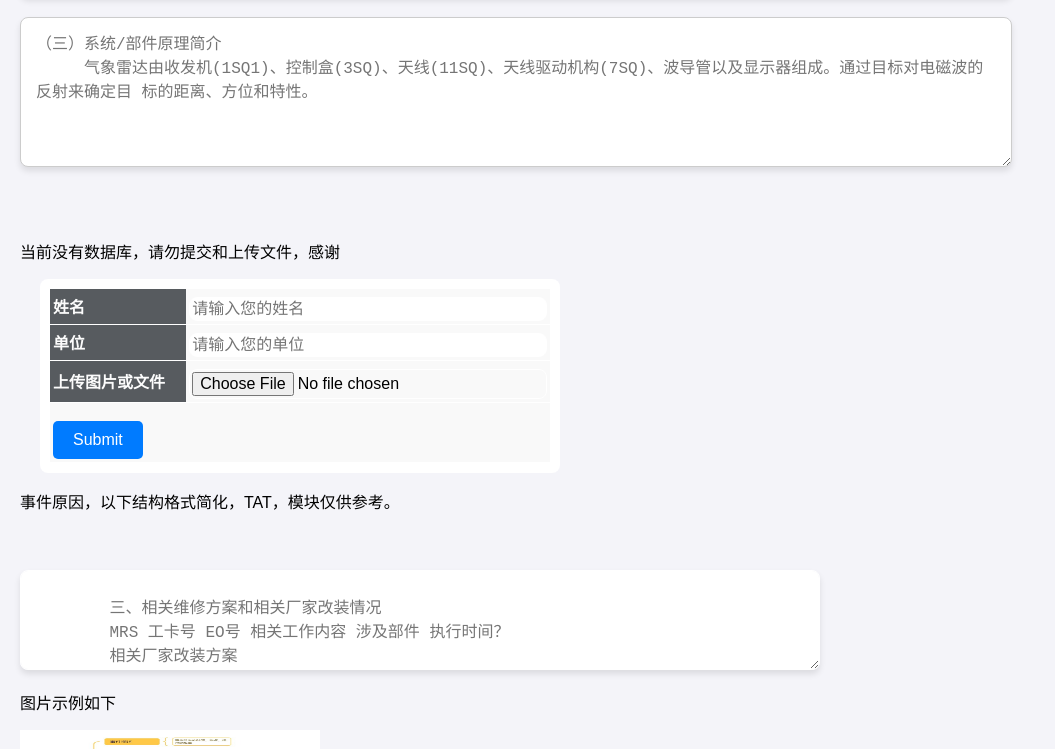
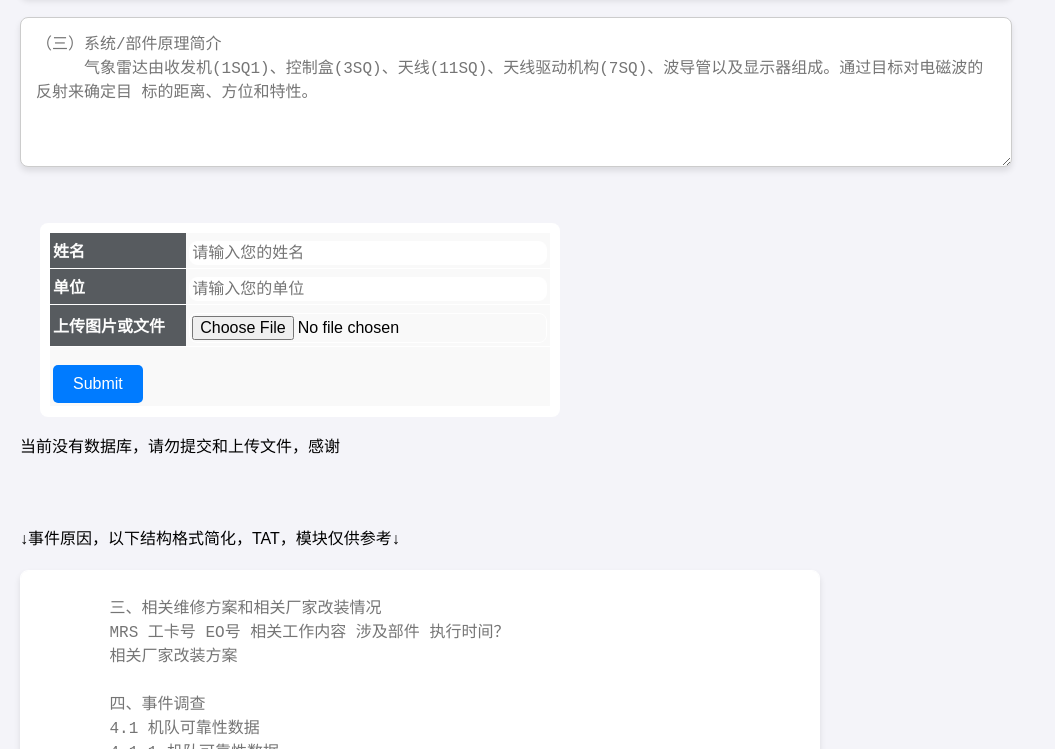
Before and after one commit to wenkkkkkk/kk.github.io, a plain HTML site: page index.html in a window 1280 px wide. Shown: the part 655-1404 px from the top of the page, without its empty margins (0-1055 px from the left). Drawn offline with Linux system fonts and the light colour scheme.

Commit message:
Update index.html

```diff
--- a/index.html
+++ b/index.html
@@ -44,7 +44,7 @@
 .styled-textarea {
   width: 80%;
   max-width: 800px;      /* 限制最大宽度 */
-  height: 100px;         /* 设置默认高度 */
+  height: 500px;         /* 设置默认高度 */
   padding: 15px;         /* 增加内边距 */
   font-size: 16px;       /* 字体大小 */
   line-height: 1.5;      /* 行高 */
@@ -224,7 +224,7 @@ body {
     </form>
 
     <br></br>
-<p> 当前没有数据库，请勿提交和上传文件，感谢</p>
+
 <div >
     <form action="/submit" method="POST" enctype="multipart/form-data" class="styled-form">
         <table class="styled-table">
@@ -249,19 +249,12 @@ body {
         </table>
       </form>
 </div>
+<p> 当前没有数据库，请勿提交和上传文件，感谢</p>
 
-
-
-
-<p> 事件原因，以下结构格式简化，TAT，模块仅供参考。</p>
 
 <br></br>
 
-
-
-
-
-
+<p> ↓事件原因，以下结构格式简化，TAT，模块仅供参考↓</p>
 <div >
     <form id="surveyForm">
         <textarea id="b2p2" name="b2p2" class="styled-textarea"
```
